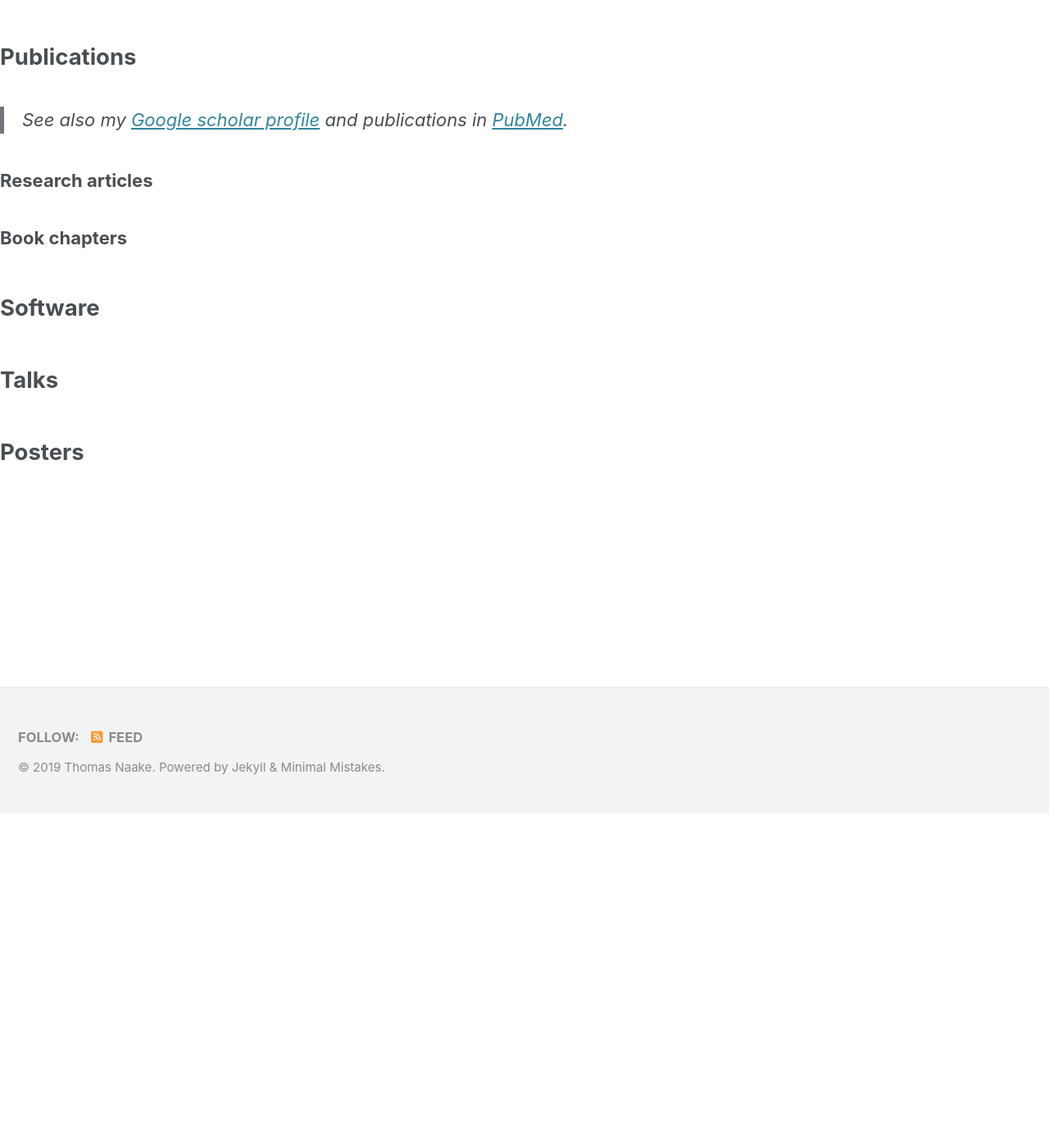
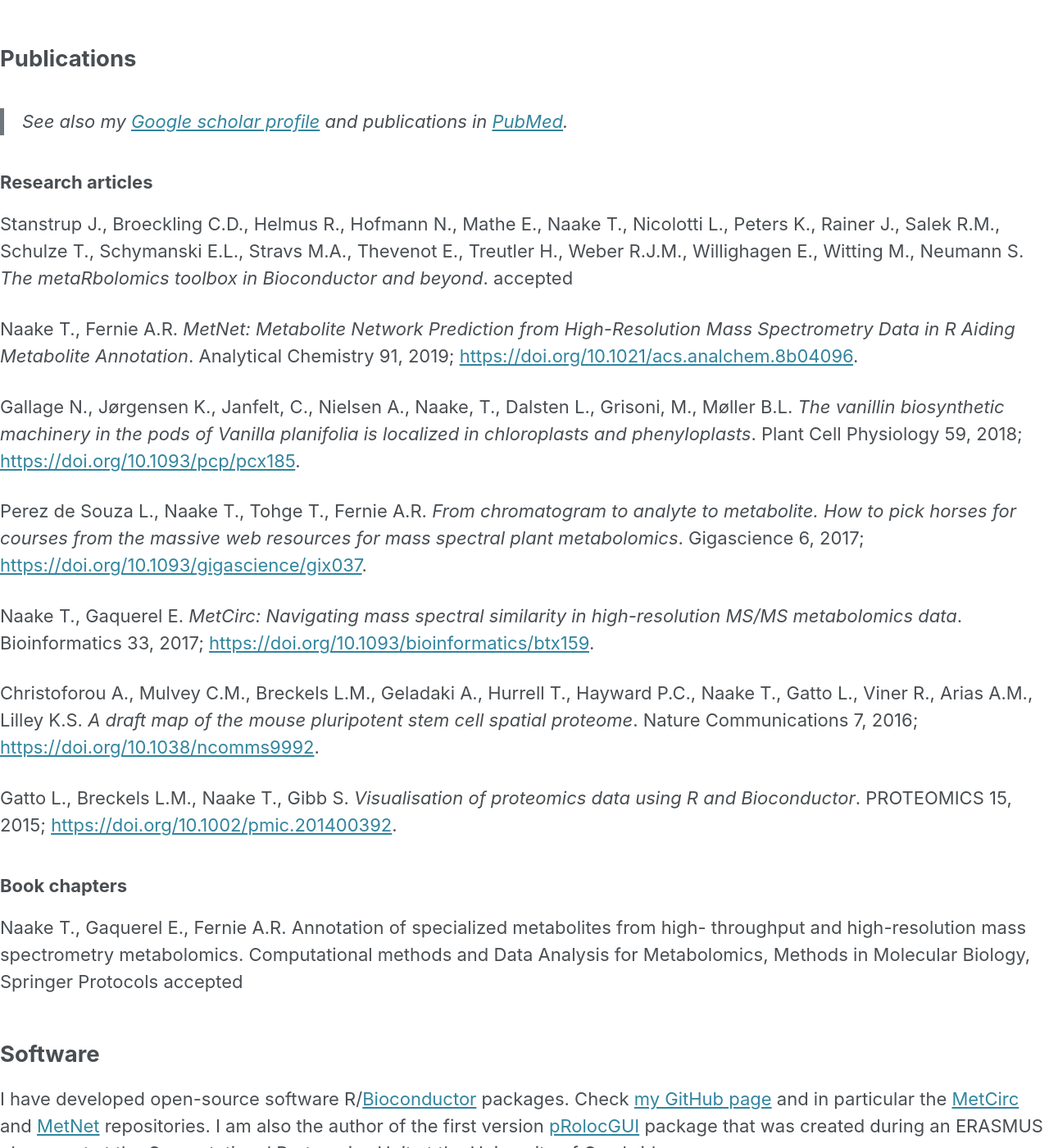
Before and after one commit to tnaake/tnaake.github.io, a Jekyll site: the page built from _pages/about.md, in a window 1280 px wide and 1400 px high, scrolled down 408 px. Shown: the whole window at 82% size. Built offline with Jekyll 4.4.1, drawn with Linux system fonts in a browser that asks for light colours; cached includes are drawn as plain includes; nearby versions of some CDN libraries; our own code applies the rules of GitHub Pages for plain Markdown files; some of the changed text lies outside the part shown.

Commit message:
update about.md

```diff
--- a/_pages/about.md
+++ b/_pages/about.md
@@ -13,11 +13,14 @@ header:
 
 ## CV
 
+See my [LinkedIn](https://www.linkedin.com/in/thomas-naake-2b31158a/) page for a
+current version of my CV.
+
 ## Research
 
-### Metabolomics
-
-### Transcriptomics
+I am currently a PhD student in the group of Alisdair R. Fernie at the
+Max Planck Institute of Molecular Plant Physiology, Potsdam-Golm. My
+research projects focus on plant metabolomics and transcriptomics.
 
 ## Publications
 
@@ -28,10 +31,85 @@ header:
 
 ### Research articles
 
+Stanstrup J., Broeckling C.D., Helmus R., Hofmann N., Mathe E., Naake T., Nicolotti L.,
+Peters K., Rainer J., Salek R.M., Schulze T., Schymanski E.L., Stravs M.A., Thevenot E.,
+Treutler H., Weber R.J.M., Willighagen E., Witting M., Neumann S. *The metaRbolomics
+toolbox in Bioconductor and beyond*. accepted
+
+Naake T., Fernie A.R. *MetNet: Metabolite Network Prediction from High-Resolution Mass
+Spectrometry Data in R Aiding Metabolite Annotation*. Analytical Chemistry 91, 2019;
+[https://doi.org/10.1021/acs.analchem.8b04096](https://doi.org/10.1021/acs.analchem.8b04096).
+
+Gallage N., Jørgensen K., Janfelt, C., Nielsen A., Naake, T., Dalsten L., Grisoni, M., Møller
+B.L. *The vanillin biosynthetic machinery in the pods of Vanilla planifolia is localized in
+chloroplasts and phenyloplasts*. Plant Cell Physiology 59, 2018;
+[https://doi.org/10.1093/pcp/pcx185]([https://doi.org/10.1093/pcp/pcx185).
+
+Perez de Souza L., Naake T., Tohge T., Fernie A.R. *From chromatogram to analyte to
+metabolite. How to pick horses for courses from the massive web resources for mass spectral
+plant metabolomics*. Gigascience 6, 2017;
+[https://doi.org/10.1093/gigascience/gix037](https://doi.org/10.1093/gigascience/gix037).
+
+Naake T., Gaquerel E. *MetCirc: Navigating mass spectral similarity in high-resolution
+MS/MS metabolomics data*. Bioinformatics 33, 2017;
+[https://doi.org/10.1093/bioinformatics/btx159](https://doi.org/10.1093/bioinformatics/btx159).
+
+Christoforou A., Mulvey C.M., Breckels L.M., Geladaki A., Hurrell T., Hayward P.C., Naake
+T., Gatto L., Viner R., Arias A.M., Lilley K.S. *A draft map of the mouse pluripotent stem
+cell spatial proteome*. Nature Communications 7, 2016;
+[https://doi.org/10.1038/ncomms9992](https://doi.org/10.1038/ncomms9992).
+
+Gatto L., Breckels L.M., Naake T., Gibb S. *Visualisation of proteomics data using R and
+Bioconductor*. PROTEOMICS 15, 2015;
+[https://doi.org/10.1002/pmic.201400392](https://doi.org/10.1002/pmic.201400392).
+
+
+
 ### Book chapters
+
+Naake T., Gaquerel E., Fernie A.R. Annotation of specialized metabolites from high-
+throughput and high-resolution mass spectrometry metabolomics. Computational methods
+and Data Analysis for Metabolomics, Methods in Molecular Biology, Springer Protocols
+accepted
 
 ## Software
 
+I have developed open-source software
+R/[Bioconductor](http://www.bioconductor.org) packages. Check
+[my GitHub page](http://www.github.com/tnaake) and in particular
+the [MetCirc](http://www.github.com/tnaake/MetCirc) and
+[MetNet](http://www.github.com/tnaake/MetNet) repositories. I am also
+the author of the first version
+[pRolocGUI](https://github.com/ComputationalProteomicsUnit/pRolocGUI)
+package that was created during an ERASMUS placement at the
+Computational Proteomics Unit at the University of Cambridge.
+
+
 ## Talks
 
+Naake T. MetCirc: Navigating mass spectral similarity in high-resolution MS/MS metabolomics
+data - Recent updates (presentation). 25/07/2019, Brixen, CSAMA: Statistical Data Analysis
+for Genome-Scale Biology.
+
+Naake T., Tohge T., Fernie A.R. Plant kingdom-wide analysis to study the evolution of the
+type III polyketide synthase superfamily (presentation on invitation). 24/06/2019, Pamplona,
+1st PhD meeting in Plant Science.
+
+Naake T. MetNet: Metabolite Network Prediction from High-Resolution Mass Spectrometry
+Data in R Aiding Metabolite Annotation (presentation). 02/04/2019, Wittenberg, de.NBI
+CompMS metaRbolomics.
+
+
 ## Posters
+
+Naake T., Tohge T., Fernie A.R. Plant kingdom-wide analysis to study the evolution of
+the polyketide synthase superfamily (poster). 16–23/09/2018, Greifswald, Greifolution: 1 st
+Greifswald Summer school on Mathematics of Evolution.
+
+Naake T., Tohge T., Fernie A.R. Exploring the natural variation of specialized seed metabolites
+of Arabidopsis thaliana to detect biosynthetic and regulatory genes using GWAS (poster).
+18–21/06/2018, Copenhagen, Plant Biology Europe 2018.
+
+Gatto L., Breckels L.M., Naake T., Wieczorek S., Burger T., Lilley K.S. A state-of-the-art
+machine learning pipeline for the analysis of spatial proteomics data (poster). 05–08/10/2014,
+Madrid, HUPO meeting.
```
